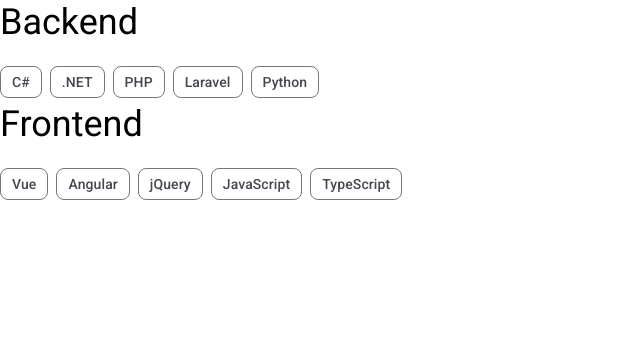
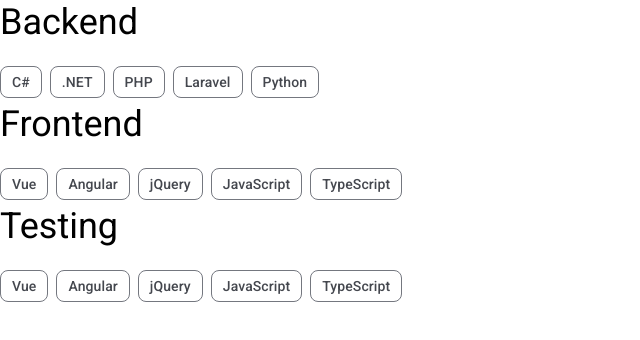
Before and after one commit to Raffael-Eloi/portifolio, an Angular app: page /hard-skills in a window 1280 px wide. Shown: the top 340 px of the page, without its empty margins (0-640 px from the left). Built offline with nearby package versions, Linux system fonts and the light colour scheme.

Commit message:
create testing section with title (GREEN)

```diff
--- a/src/app/hard-skills/hard-skills.component.html
+++ b/src/app/hard-skills/hard-skills.component.html
@@ -19,3 +19,14 @@
     <mat-chip cdkDrag>{{ hardSkill.name }}</mat-chip>
   }
 </mat-chip-set>
+
+<h3>Testing</h3>
+
+<mat-chip-set
+  cdkDropList
+  cdkDropListOrientation="horizontal"
+  (cdkDropListDropped)="drop($event)">
+  @for (hardSkill of frontendSkills; track hardSkill) {
+    <mat-chip cdkDrag>{{ hardSkill.name }}</mat-chip>
+  }
+</mat-chip-set>
```
